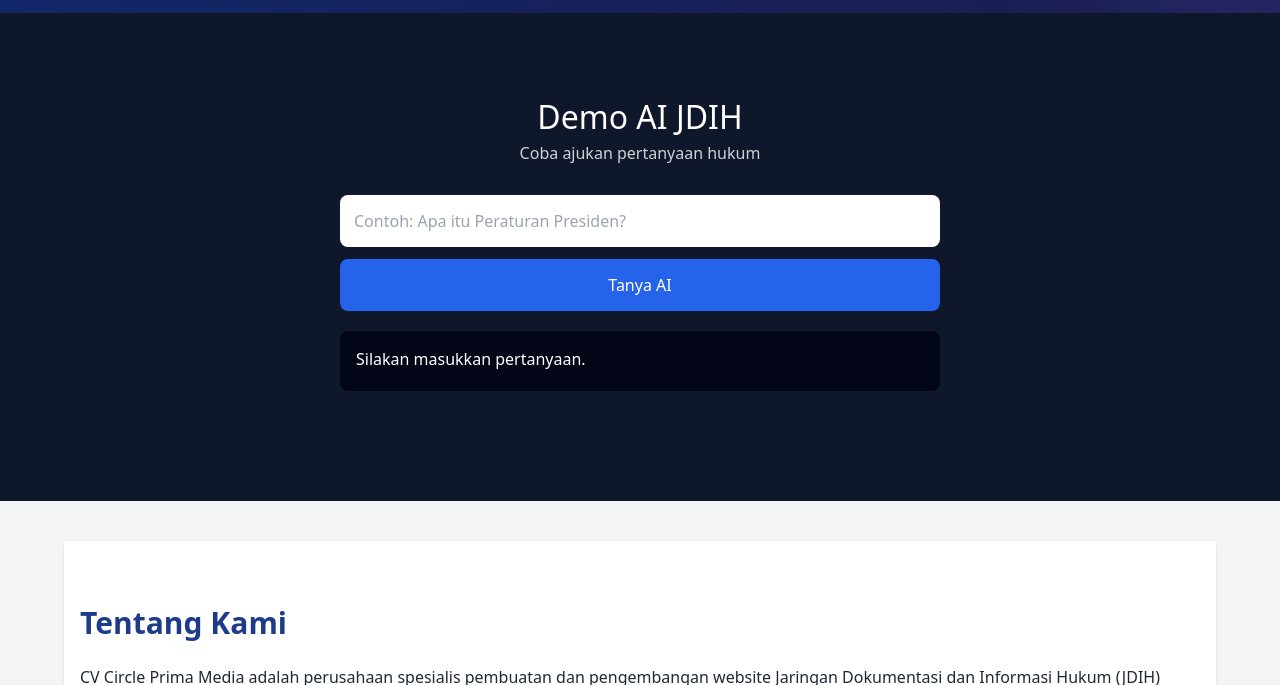
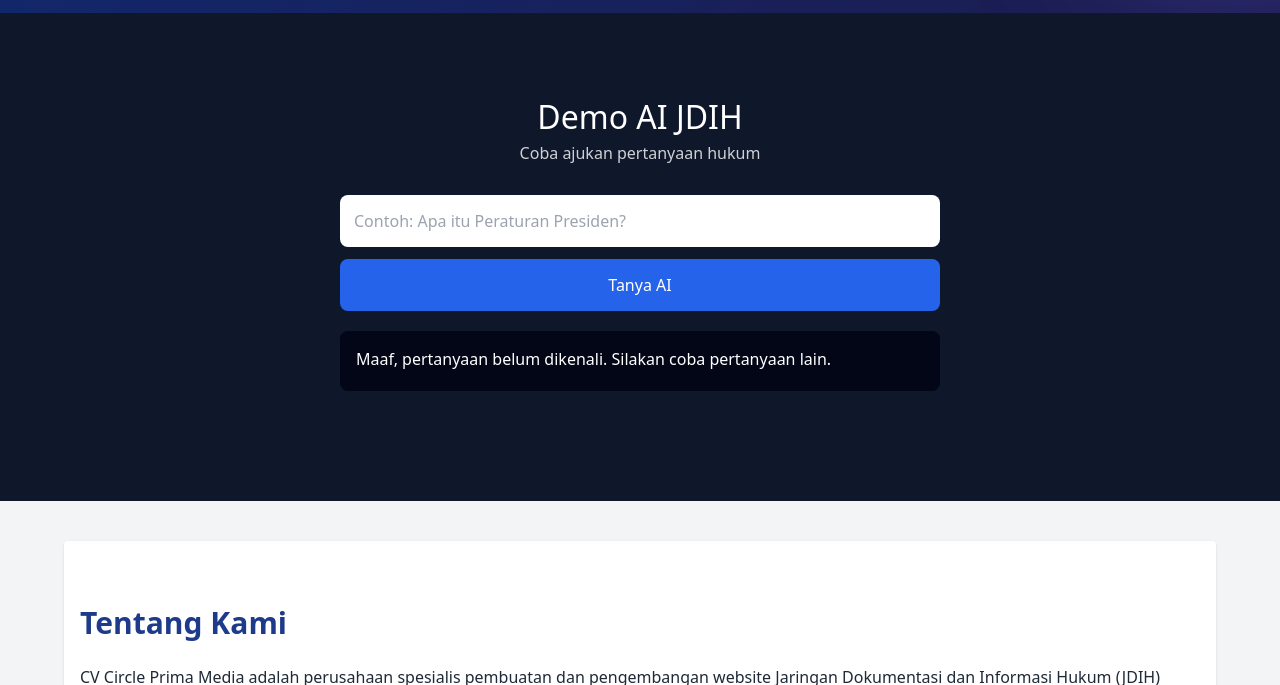
Before and after one commit to pramudyarum/circle-prima-media, a plain HTML site: page index.html in a window 1280 px wide. Both pictures are taken after a click on the button "Tanya AI". Shown: the part 787-1472 px from the top of the page. Drawn offline with nearby package versions, Linux system fonts and the light colour scheme.

Commit message:
Update index.html

```diff
--- a/index.html
+++ b/index.html
@@ -314,6 +314,33 @@ async function askAI() {
   }
 }
 </script>
+<script>
+function askAI() {
+  const q = document.getElementById("aiQuestion").value.toLowerCase();
+  const box = document.getElementById("aiAnswer");
+
+  box.innerHTML = "AI sedang menganalisis...";
+
+  setTimeout(() => {
+    let answer = "Maaf, pertanyaan belum dikenali. Silakan coba pertanyaan lain.";
+
+    if (q.includes("jdih")) {
+      answer = "JDIH adalah sistem pendokumentasian dan penyebarluasan informasi hukum secara nasional yang bertujuan menjamin ketersediaan dokumen hukum yang lengkap, akurat, dan mudah diakses oleh masyarakat.";
+    }
+    else if (q.includes("peraturan presiden")) {
+      answer = "Peraturan Presiden adalah peraturan perundang-undangan yang ditetapkan oleh Presiden untuk menjalankan perintah undang-undang atau dalam rangka penyelenggaraan pemerintahan.";
+    }
+    else if (q.includes("peraturan pemerintah")) {
+      answer = "Peraturan Pemerintah merupakan peraturan yang ditetapkan Presiden untuk menjalankan undang-undang sebagaimana mestinya.";
+    }
+    else if (q.includes("fungsi")) {
+      answer = "Fungsi JDIH antara lain pengumpulan, pengolahan, penyimpanan, pelestarian, dan penyebarluasan dokumen hukum secara sistematis dan terintegrasi.";
+    }
+
+    box.innerHTML = answer;
+  }, 1200);
+}
+</script>
 
 </body>
 </html>
```
